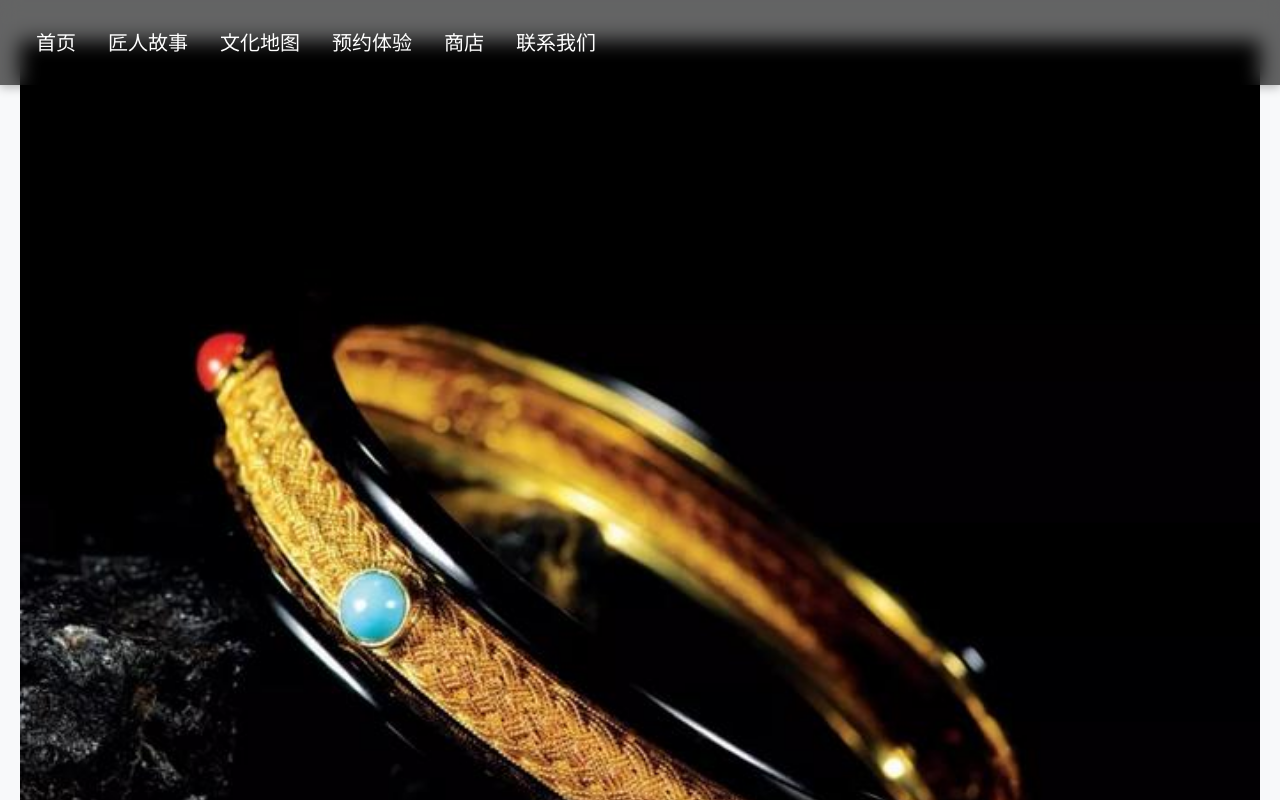
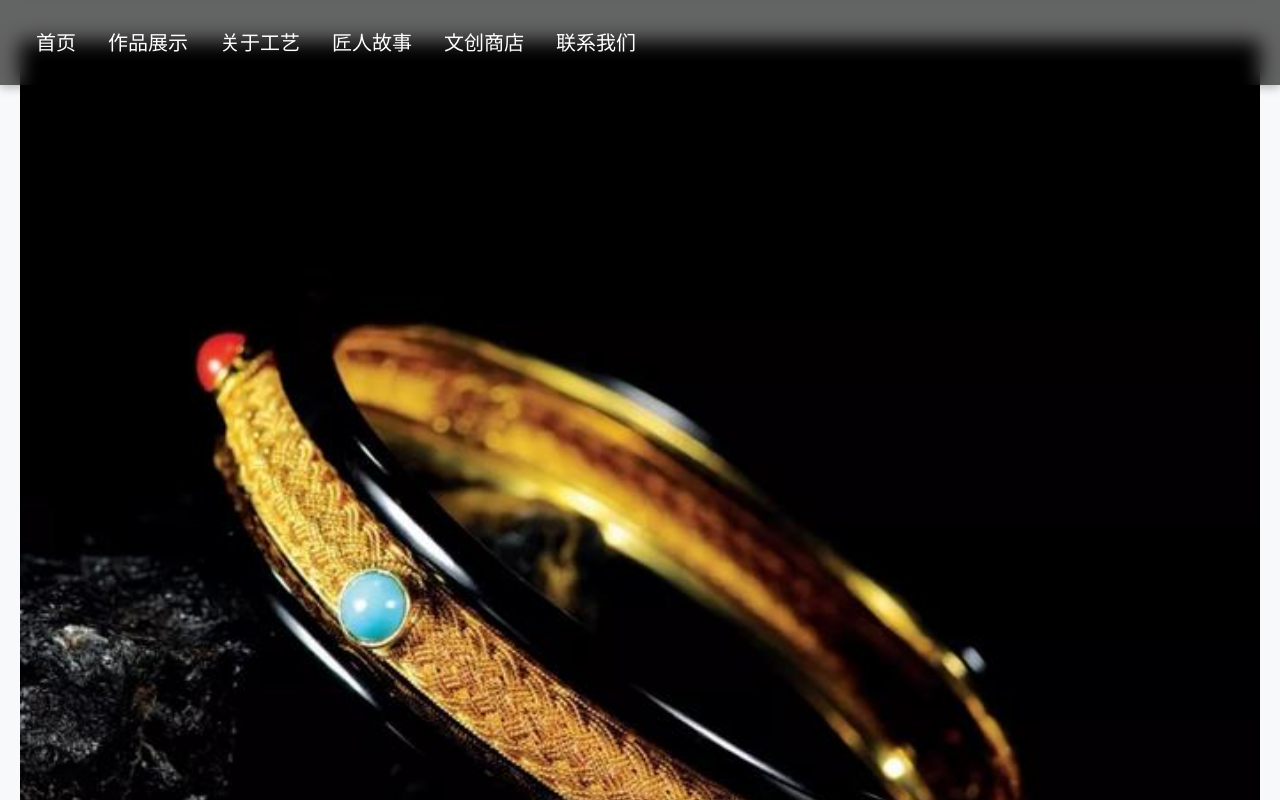
Before and after one commit to HonoraTT/Filigree-Inlaid-Metal-Art, a React (Vite) app in the folder frontend/: page / in a window 1280 px wide. Shown: the top 800 px of the page. Built offline with nearby package versions, Linux system fonts and the light colour scheme; a web font is replaced by a local one.

Commit message:
导航栏修改

```diff
--- a/frontend/src/components/Navbar.jsx
+++ b/frontend/src/components/Navbar.jsx
@@ -30,16 +30,16 @@ const Navbar = () => {
         <Link to="/">首页</Link>
       </Menu.Item>
       <Menu.Item key="learning">
-        <Link to="/learning">匠人故事</Link>
+        <Link to="/learning">作品展示</Link>
       </Menu.Item>
       <Menu.Item key="visit">
-        <Link to="/visit">文化地图</Link>
+        <Link to="/visit">关于工艺</Link>
       </Menu.Item>
       <Menu.Item key="events">
-        <Link to="/events">预约体验</Link>
+        <Link to="/events">匠人故事</Link>
       </Menu.Item>
       <Menu.Item key="learning">
-        <Link to="/learning">商店</Link>
+        <Link to="/learning">文创商店</Link>
       </Menu.Item>
       <Menu.Item key="research">
         <Link to="/research">联系我们</Link>
```
